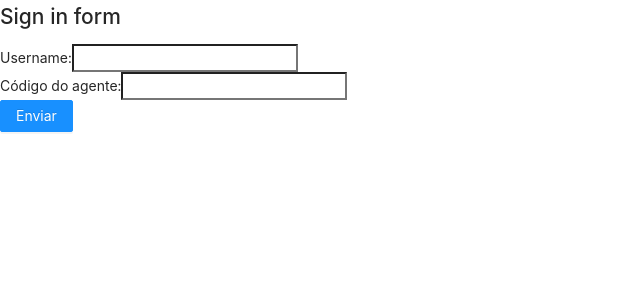
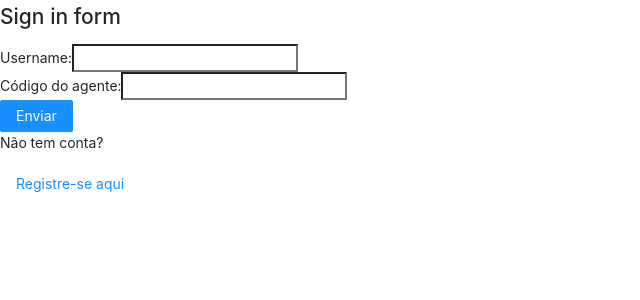
Before and after one commit to ranielsobrinho/flexqueues, a React (Create React App) app: page / in a window 1280 px wide. Shown: the top 300 px of the page, without its empty margins (0-640 px from the left). Built offline with nearby package versions, Linux system fonts and the light colour scheme.

Commit message:
feat: using state of react to handle forms

```diff
--- a/src/pages/Home/index.jsx
+++ b/src/pages/Home/index.jsx
@@ -1,11 +1,21 @@
-import React from 'react'
+import React, { useState } from 'react'
 import './index.css'
+import { Button } from 'antd'
 import SignForm from '../../components/SignForm'
+import RegisterForm from '../../components/RegisterForm'
 
 export default function Home() {
+    const [ login, setLogin ] = useState(true)
+
+    function toggleLogin(){
+        setLogin(!login)
+    }
     return(
-        <div>
-            <SignForm />
+        <div className='container'>
+            { login ? <SignForm /> : <RegisterForm /> }
+
+            <p>Não tem conta?</p>
+            <Button type='link' onClick={() => {toggleLogin()}}>Registre-se aqui</Button>
         </div>
     )
 }
```
